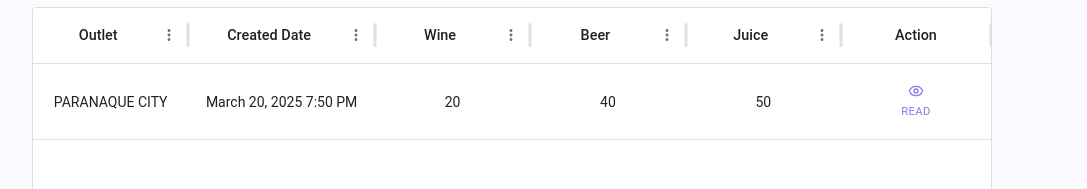
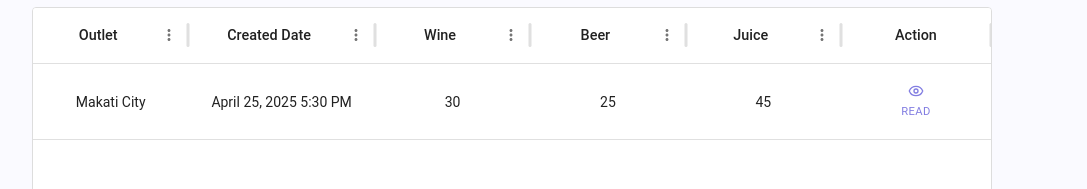
Before and after one commit to JPAVictoria/Trackyly, a Next.js app in the folder client/: page /pages/forms in a window 1280 px wide. Shown: the part 210-399 px from the top of the page, without its empty margins (128-1215 px from the left). Built offline with nearby package versions, Linux system fonts and the light colour scheme.

Commit message:
update-commit

```diff
--- a/client/app/pages/forms/page.tsx
+++ b/client/app/pages/forms/page.tsx
@@ -4,6 +4,7 @@ import { DataGrid, GridColDef } from "@mui/x-data-grid";
 import { Button, Box, Stack, Typography } from "@mui/material";
 import { Eye, Filter, MapPin } from "lucide-react";
 import { useModalStore } from "@/app/stores/useModalStore";
+import { useDateStore } from "@/app/stores/useDateStore";
 import DateModal from "@/components/frontend/DateModal";
 import OutletModal from "@/components/frontend/OutletModal";
 import Navbar from "@/components/frontend/Navbar";
@@ -58,6 +59,15 @@ const rows = [
     beer: "40",
     juice: "50",
   },
+  {
+    id: 2,
+    outlet: "Makati City",
+    createdAt: "April 25, 2025 5:30 PM",
+    wine: "30",
+    beer: "25",
+    juice: "45",
+  },
+  // Add more rows as needed...
 ];
 
 const columns: GridColDef[] = [
@@ -126,6 +136,8 @@ export default function Forms() {
     handleFilterClick,
   } = useModalStore();
 
+  const { fromDate, toDate, setFromDate, setToDate } = useDateStore(); // Access the date store
+
   const filterButtons = ["Custom", "Outlet"];
 
   const buttonStyles = {
@@ -145,11 +157,10 @@ export default function Forms() {
     },
   };
 
-  const handleApplyCustomFilter = (
-    fromDate: Date | null,
-    toDate: Date | null
-  ) => {
+  const handleApplyCustomFilter = (fromDate: Date | null, toDate: Date | null) => {
     console.log("Applying custom filter with dates:", { fromDate, toDate });
+    setFromDate(fromDate);
+    setToDate(toDate);
     setSelectedFilter("Custom");
     setIsDateModalOpen(false);
   };
@@ -161,9 +172,18 @@ export default function Forms() {
     setIsOutletModalOpen(false);
   };
 
+  // Filter rows based on selected date range
+  const filteredRows = rows.filter((row) => {
+    const createdAt = new Date(row.createdAt);
+    return (
+      (fromDate ? createdAt >= fromDate : true) &&
+      (toDate ? createdAt <= toDate : true)
+    );
+  });
+
   return (
     <div className="min-h-screen bg-[#FAFAFF] flex flex-col items-center justify-center">
-      <Navbar/>
+      <Navbar />
       <h1 className="text-[24px] font-bold text-[#2F27CE] text-center mb-5">
         Overall Share of Shelf Forms
       </h1>
@@ -230,7 +250,7 @@ export default function Forms() {
           }}
         >
           <DataGrid
-            rows={rows}
+            rows={filteredRows} // Use filtered rows based on selected date range
             columns={columns}
             pageSizeOptions={[5, 10]}
             pagination
--- a/client/components/frontend/DateModal.tsx
+++ b/client/components/frontend/DateModal.tsx
@@ -12,17 +12,17 @@ import { LocalizationProvider, DatePicker } from "@mui/x-date-pickers";
 import { AdapterDateFns } from "@mui/x-date-pickers/AdapterDateFns";
 import { useDateStore } from "@/app/stores/useDateStore";
 
-interface CustomFilterModalProps {
+interface DateFilterModal {
   open: boolean;
   onClose: () => void;
   onApply: (fromDate: Date | null, toDate: Date | null) => void;
 }
 
-export default function CustomFilterModal({
+export default function DateFilterModal({
   open,
   onClose,
   onApply,
-}: CustomFilterModalProps) {
+}: DateFilterModal) {
   const { fromDate, toDate, setFromDate, setToDate, resetDates } = useDateStore();
 
   const handleApply = () => {
```
